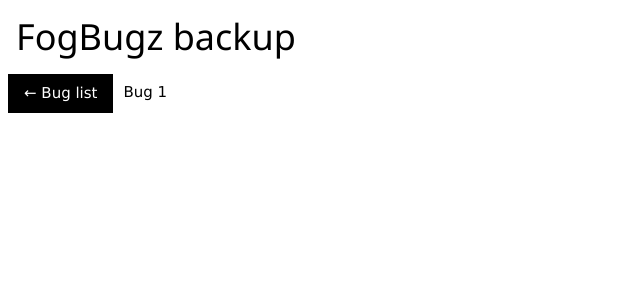
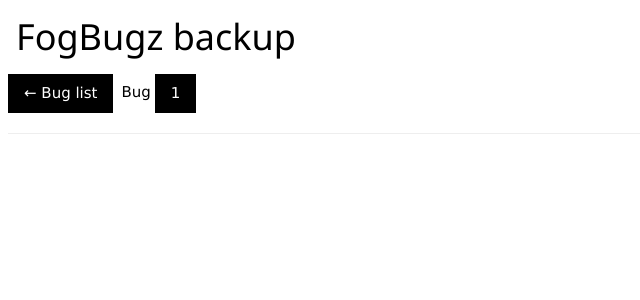
Before and after one commit to hinst/hfog, a React (Create React App) app in the folder hfog-ui/: page /bug/1 in a window 1280 px wide. Shown: the top 300 px of the page, without its empty margins (0-640 px from the left). Built offline with nearby package versions, Linux system fonts and the light colour scheme; no server answers.

Commit message:
BugView in progress

```diff
--- a/hfog-ui/src/BugView.js
+++ b/hfog-ui/src/BugView.js
@@ -7,6 +7,9 @@ class BugView extends React.Component {
 
     constructor(props) {
         super(props);
+        this.state = {
+            title: "",
+        };
         document.title = "Bug";
         this.requestContent();
     }
@@ -16,8 +19,13 @@ class BugView extends React.Component {
             <div>
                 {AppHeader.AppHeaderPanel()}
                 <Link className="w3-btn w3-black" to="/"> ← Bug list</Link>
-                <div style={{display: "inline-block", minWidth: "10px"}}/>
-                Bug {this.props.match.params.bugId}
+                <div style={{display: "inline-block", minWidth: "8px"}}/>
+                Bug
+                <div style={{display: "inline-block", minWidth: "4px"}}/>
+                <button className="w3-btn w3-black">{this.props.match.params.bugId}</button>
+                <div style={{display: "inline-block", minWidth: "4px"}}/>
+                <hr/>
+                <div class="w3-container">{this.state.title}</div>
             </div>
         );
     }
@@ -27,6 +35,9 @@ class BugView extends React.Component {
     }
 
     receiveContent(data) {
+        this.setState({
+            title: data.Title,
+        });
     }
 
 }
```
